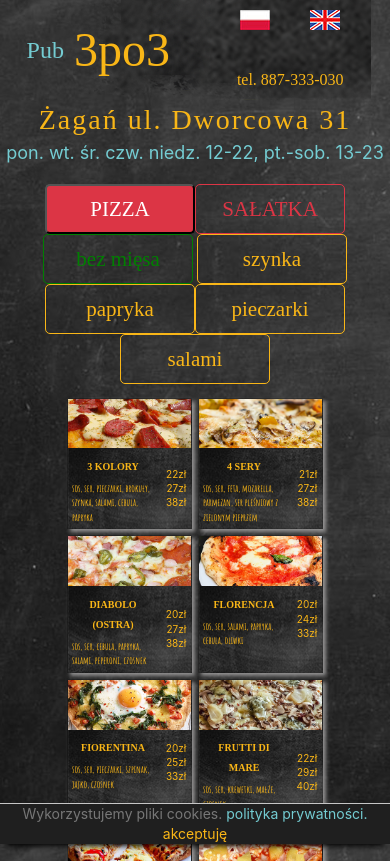
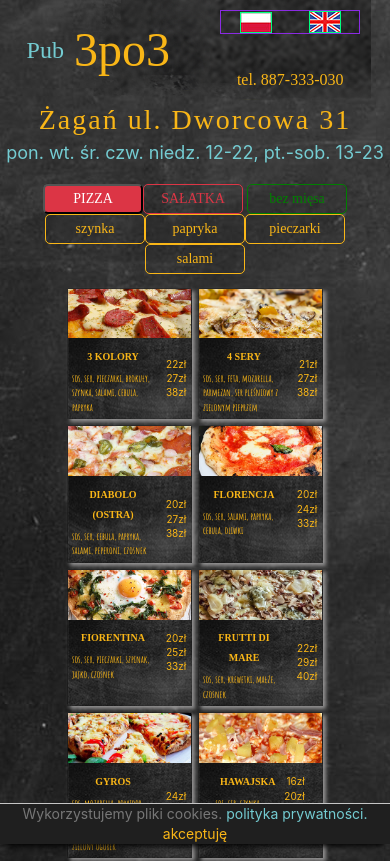
Before and after one commit to PiotrBozek/newSite3po3_2021, a React app: page / in a window 390 px wide. Shown: the top 861 px of the page. Built offline with nearby package versions, Linux system fonts and the light colour scheme; a web font is replaced by a local one.

Commit message:
responsible mobile

```diff
--- a/src/components/App.css
+++ b/src/components/App.css
@@ -5,9 +5,8 @@
 
 body {
     background: url(../image/background.jpg) repeat;
-    background-size: 100% 100%;
     color: white;
-    background-size: cover;
+    background-position:fixed;
 }
 
 .App {
--- a/src/components/Header/styles.css
+++ b/src/components/Header/styles.css
@@ -54,8 +54,13 @@
 
 .flags {
     display: flex;
-    justify-content: flex-end;
+    /* justify-content: center; */
+    align-items: center;
     width: 100%;
+    border: blueviolet 1px solid;
+}
+.flags img {
+    border: springgreen 1px solid;
 }
 
 @media ( max-width: 1650px) {
--- a/src/components/Search/Search.jsx
+++ b/src/components/Search/Search.jsx
@@ -23,7 +23,8 @@ const Search = (props) => {
                 >
                         {props.flag === 'pl' ? "SAŁATKA" : "SALAD"}
                 </button>
-            </ButtonGroup>{' '}
+            </ButtonGroup>
+            {' '}
             <ButtonGroup >
                 <button
                     className ={props.vegetarian === true ? "buttonVegeActive" : "button_vege"}
@@ -32,7 +33,8 @@ const Search = (props) => {
                 >
                         {props.flag === 'pl' ? "bez mięsa" : "no meat"}
                 </button>
-            </ButtonGroup>{' '}
+            </ButtonGroup>
+            {' '}
                 <button
                     className={props.ham === true ? "buttonYellowActive" : "button"}
                     variant="outline-warning"
--- a/src/components/Search/styles.css
+++ b/src/components/Search/styles.css
@@ -9,7 +9,7 @@
         color: rgb(249, 182, 23);
         border: rgb(249, 182, 23) 1px solid;
         border-radius: 5px;
-  }
+}
 
 .button_choice {
         font-size: 1.5rem;
@@ -22,6 +22,17 @@
         border-radius: 5px;
 }
 
+.button_vege {
+        font-size: 1.5rem;
+        width: 150px;
+        height: 50px;
+        background-color: inherit;
+        color: green;
+        font-family: 'Fredericka the Great', 'cursive';
+        border: green 1px solid;
+        border-radius: 5px;
+}
+
 .buttonVegeActive {
         font-size: 1.5rem;
         width: 150px;
@@ -31,25 +42,9 @@
         font-family: 'Fredericka the Great', 'cursive';
         background-color: green;
         color: white;
+        border-radius: 5px;
 }
 
-.button_vege:hover {
-        background-color: green;
-        color: white;
-
-}
-
-.button_vege {
-        font-size: 1.5rem;
-        width: 150px;
-        height: 50px;
-        background-color: inherit;
-        color: green;
-        font-family: 'Fredericka the Great', 'cursive';
-        border: green 1px solid;
-        border-radius: 5px;
-
-}
 .buttonRedActive {
         font-size: 1.5rem;
         width: 150px;
@@ -72,4 +67,44 @@
         background-color: rgb(249, 182, 23);
         color: black;
         margin: 0 10 0 10;
+        border-radius: 5px;
 }
+
+@media screen and (max-width: 485px) {
+        .button {
+                font-size: 1rem;
+                width: 100px;
+                height: 30px;
+        }
+
+        .buttonVegeActive {
+                font-size: 1rem;
+                width: 100px;
+                height: 30px;
+        }
+
+        .buttonYellowActive {
+                font-size: 1rem;
+                width: 100px;
+                height: 30px;
+        }
+
+        .button_vege {
+                font-size: 1rem;
+                width: 100px;
+                height: 30px;
+        }
+
+        .button_choice {
+                font-size: 1rem;
+                width: 100px;
+                height: 30px;
+        }
+
+        .buttonRedActive {
+                font-size: 1rem;
+                width: 100px;
+                height: 30px;
+        }
+
+}
```
